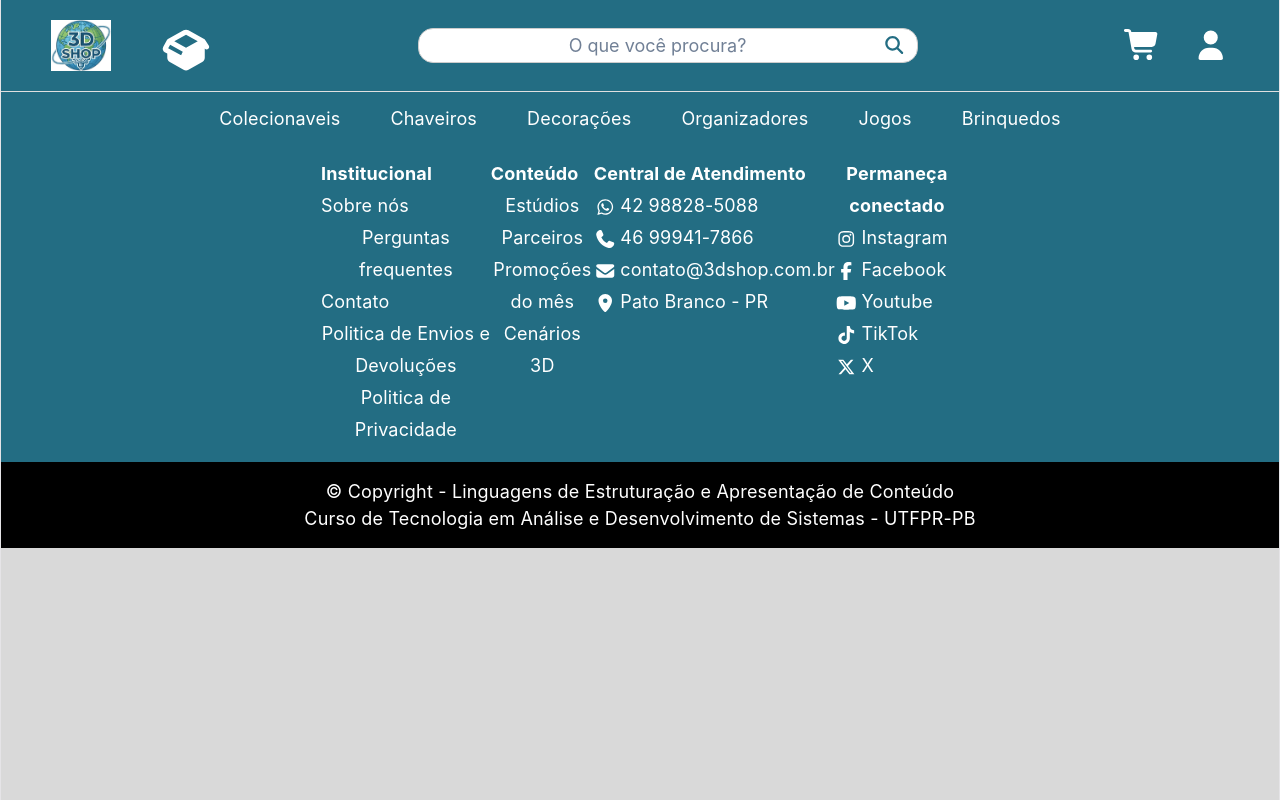
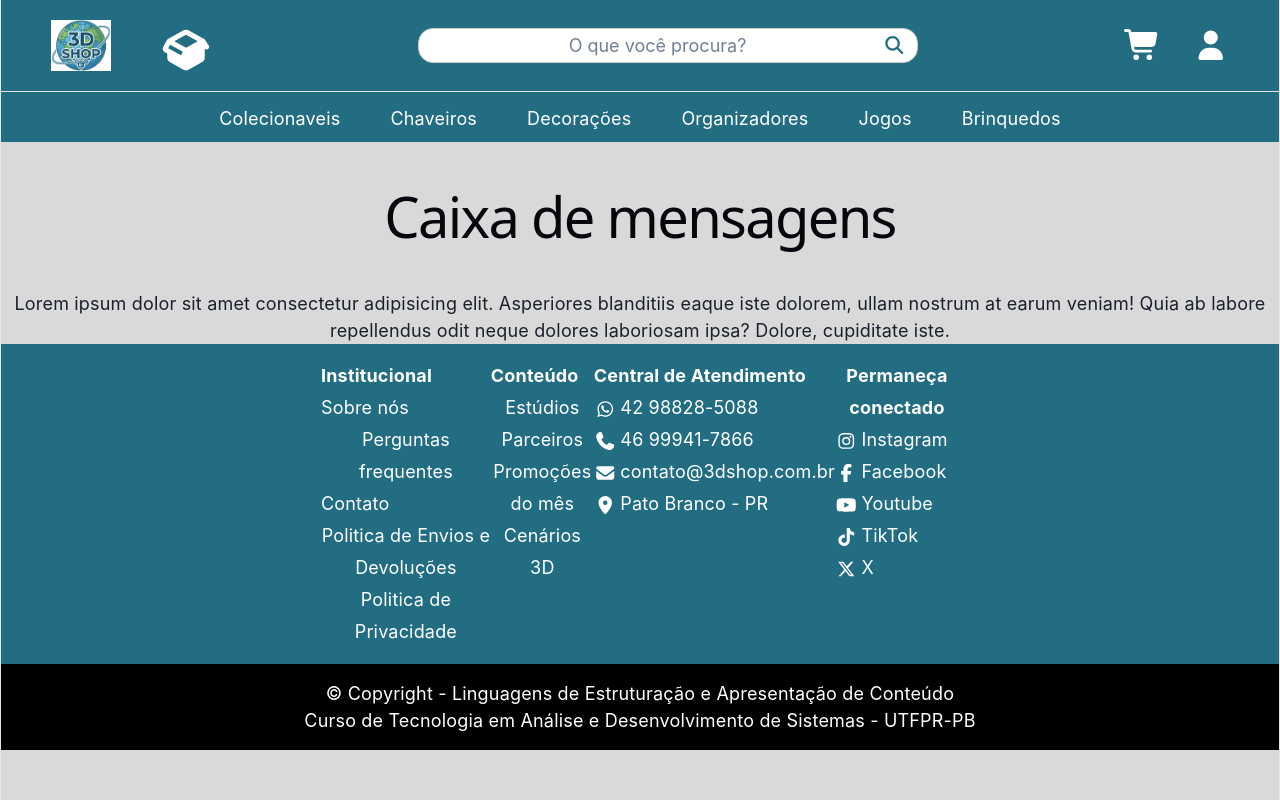
Before and after one commit to Paulox97/ProjetoFinalLAEC, a React (Vite) app in the folder projeto-final/: page /login in a window 1280 px wide. Built offline with nearby package versions, Linux system fonts and the light colour scheme.

Commit message:
Atualizações

```diff
--- a/projeto-final/src/App.jsx
+++ b/projeto-final/src/App.jsx
@@ -1,8 +1,9 @@
 import './App.css';
 import { ChakraProvider } from '@chakra-ui/react';
+import { Routes, Route } from 'react-router-dom';
 import Header from './components/Header';
-import { Routes, Route } from 'react-router-dom';
 import { Home } from './pages/Home';
+import { Login } from './pages/Login';
 import Footer from './components/Footer';
 import { DetalhesProdutos } from './components/DetalhesProdutos';
 
@@ -13,6 +14,7 @@ function App() {
       <Routes>
         <Route path="/" element={<Home />} />
         <Route path="/produto/:id" element={<DetalhesProdutos />} />
+        <Route path="/login" element={<Login />} />
       </Routes>
       <Footer />
     </ChakraProvider>
--- a/projeto-final/src/components/Header.jsx
+++ b/projeto-final/src/components/Header.jsx
@@ -22,7 +22,7 @@ function Header() {
                     <div>
                         <ul className="icones-menu">
                             <li><FontAwesomeIcon icon={faCartShopping}/></li>
-                            <li><FontAwesomeIcon icon={faUser} /></li>
+                            <li><Link to="/login"><FontAwesomeIcon icon={faUser} /></Link></li>
                         </ul>
                     </div>
                 </div>
--- a/projeto-final/src/pages/Login.jsx
+++ b/projeto-final/src/pages/Login.jsx
@@ -0,0 +1,14 @@
+/* import { Link } from "react-router-dom";
+ */
+export function Login() {
+    return (
+        <>
+            <h1>Caixa de mensagens</h1>
+            <p>
+                Lorem ipsum dolor sit amet consectetur adipisicing elit. Asperiores blanditiis eaque iste dolorem, ullam nostrum at earum veniam! Quia ab labore repellendus odit neque dolores laboriosam ipsa? Dolore, cupiditate iste.
+            </p>
+        </>
+    )
+}
+
+export default Login
```
